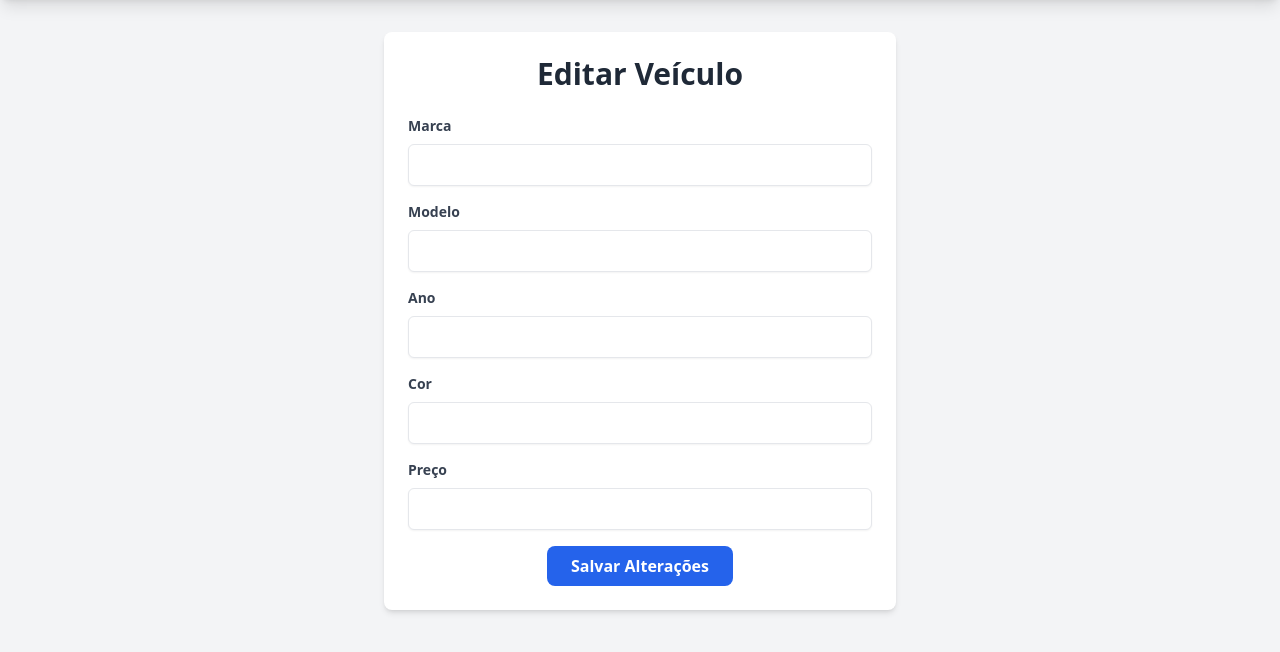
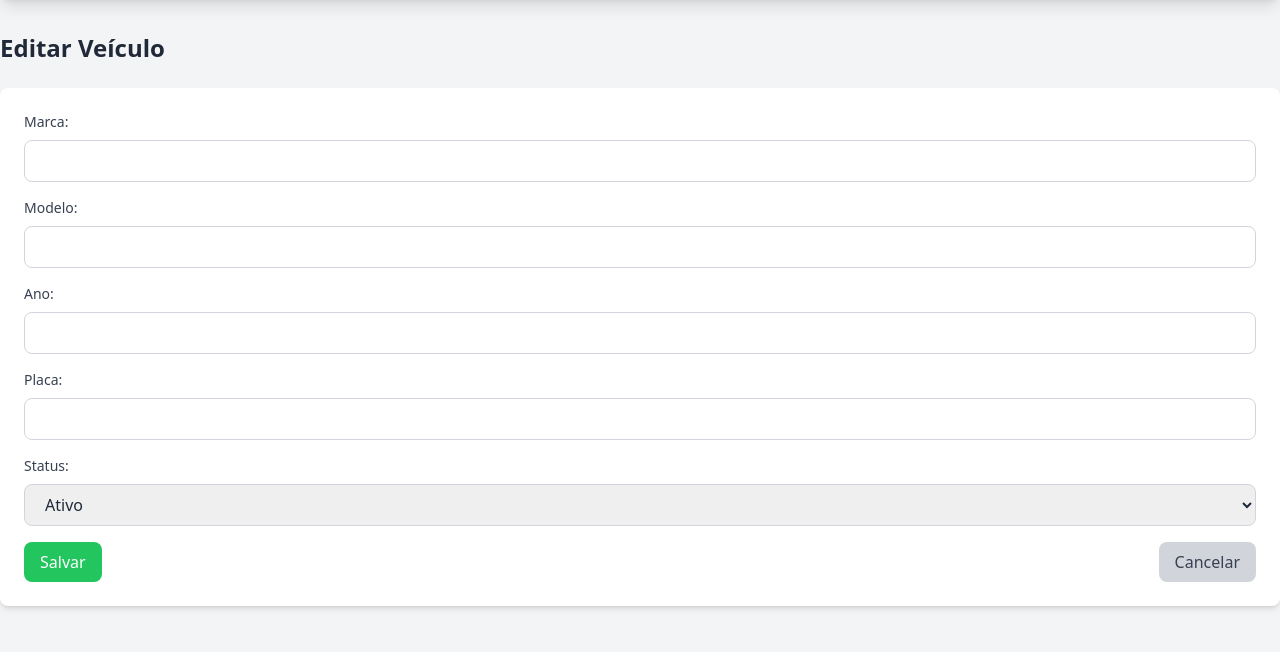
Before and after one commit to raulv329/KOMATSU-RAUL, a Flask app: page /veiculos/edit/1 in a window 1280 px wide. Shown: the part 72-724 px from the top of the page. Run offline with Flask 3, Linux system fonts and the light colour scheme; tables that the repository leaves empty hold one stand-in row (values such as "Sample post").

Commit message:
20241122 1935

```diff
--- a/Static/css/output.css
+++ b/Static/css/output.css
@@ -713,6 +713,10 @@ video {
   max-width: 32rem;
 }
 
+.max-w-2xl {
+  max-width: 42rem;
+}
+
 .table-auto {
   table-layout: auto;
 }
@@ -741,6 +745,10 @@ video {
 
 .items-center {
   align-items: center;
+}
+
+.justify-end {
+  justify-content: flex-end;
 }
 
 .justify-center {
@@ -921,6 +929,11 @@ video {
   background-color: rgb(37 99 235 / var(--tw-bg-opacity, 1));
 }
 
+.bg-gray-300 {
+  --tw-bg-opacity: 1;
+  background-color: rgb(209 213 219 / var(--tw-bg-opacity, 1));
+}
+
 .bg-opacity-40 {
   --tw-bg-opacity: 0.4;
 }
@@ -1027,6 +1040,10 @@ video {
 
 .p-8 {
   padding: 2rem;
+}
+
+.p-2 {
+  padding: 0.5rem;
 }
 
 .px-3 {
@@ -1294,6 +1311,11 @@ video {
   background-color: rgb(249 250 251 / var(--tw-bg-opacity, 1));
 }
 
+.hover\:bg-gray-400:hover {
+  --tw-bg-opacity: 1;
+  background-color: rgb(156 163 175 / var(--tw-bg-opacity, 1));
+}
+
 .hover\:text-blue-800:hover {
   --tw-text-opacity: 1;
   color: rgb(30 64 175 / var(--tw-text-opacity, 1));
@@ -1302,6 +1324,11 @@ video {
 .hover\:text-red-800:hover {
   --tw-text-opacity: 1;
   color: rgb(153 27 27 / var(--tw-text-opacity, 1));
+}
+
+.hover\:text-gray-800:hover {
+  --tw-text-opacity: 1;
+  color: rgb(31 41 55 / var(--tw-text-opacity, 1));
 }
 
 .hover\:underline:hover {
--- a/app.py
+++ b/app.py
@@ -105,6 +105,65 @@ def listar_clientes():
     clientes = cursor.fetchall()
     conn.close()
     return render_template('clientes.html', clientes=clientes)
+
+@app.route('/cliente_veiculos/create', methods=['GET', 'POST'])
+def criar_cliente_veiculo():
+    if request.method == 'POST':
+        cliente_id = request.form['cliente_id']
+        veiculo_id = request.form['veiculo_id']
+        status = request.form['status']
+        data_relacao = request.form['data_relacao']
+
+        # Conectar ao banco de dados
+        conn = get_db_connection()
+        cursor = conn.cursor()
+
+        # Inserir a nova associação no banco de dados
+        cursor.execute('''
+            INSERT INTO Cliente_Veiculos (ClienteId, VeiculoId, Status, DataRelacao)
+            VALUES (%s, %s, %s, %s)
+        ''', (cliente_id, veiculo_id, status, data_relacao))
+
+        # Confirmar e fechar a conexão
+        conn.commit()
+        conn.close()
+
+        # Redirecionar de volta para a página de listagem de associações
+        return redirect(url_for('listar_cliente_veiculos'))
+
+    # Caso o método seja GET, exibe o formulário para criar a associação
+    conn = get_db_connection()
+    cursor = conn.cursor()
+
+    # Recuperar clientes e veículos para preencher as opções no formulário
+    cursor.execute('SELECT id, nome FROM Clientes')
+    clientes = cursor.fetchall()
+
+    cursor.execute('SELECT id, marca, modelo FROM Veiculos')
+    veiculos = cursor.fetchall()
+
+    conn.close()
+
+    return render_template('create_cliente_veiculos.html', clientes=clientes, veiculos=veiculos)
+
+@app.route('/cliente_veiculos')
+def listar_cliente_veiculos():
+    conn = get_db_connection()
+    cursor = conn.cursor()
+
+    cursor.execute('''
+        SELECT cv.Id, c.Nome, v.Marca, v.Modelo, cv.Status, cv.DataRelacao
+        FROM Cliente_Veiculos cv
+        JOIN Clientes c ON cv.ClienteId = c.Id
+        JOIN Veiculos v ON cv.VeiculoId = v.Id
+    ''')
+
+    associacoes = cursor.fetchall()
+    conn.close()
+
+    return render_template('cliente_veiculos.html', Clientes_Veiculos=associacoes)
+
+
 
 @app.route('/clientes/create', methods=['GET', 'POST'])
 def criar_cliente():
@@ -242,57 +301,16 @@ def listar_associacoes():
     conn = get_db_connection()
     cursor = conn.cursor()
 
-    # Executando a consulta para pegar as associações de veículos
     cursor.execute('''
         SELECT cv.Id, c.Nome, v.Marca, v.Modelo, cv.Status, cv.DataRelacao
         FROM Cliente_Veiculos cv
         JOIN Clientes c ON cv.ClienteId = c.Id
         JOIN Veiculos v ON cv.VeiculoId = v.Id
     ''')
-
-    associacoes = cursor.fetchall()  # Obtendo os dados da consulta
+    associacoes = cursor.fetchall()
     conn.close()
 
-    # Passando os dados para o template (Clientes_Veiculos agora recebe associacoes)
     return render_template('cliente_veiculos.html', Clientes_Veiculos=associacoes)
-
-
-@app.route('/cliente_veiculos/create', methods=['GET', 'POST'])
-def criar_cliente_veiculo():
-    conn = get_db_connection()
-    cursor = conn.cursor()
-    if request.method == 'POST':
-        cliente_id = request.form['cliente_id']
-        veiculo_id = request.form['veiculo_id']
-        status = request.form['status']
-        cursor.execute("INSERT INTO Cliente_Veiculos (ClienteId, VeiculoId, Status) VALUES (%s, %s, %s)",
-                       (cliente_id, veiculo_id, status))
-        conn.commit()
-        conn.close()
-        flash("Associação de Cliente e Veículo criada com sucesso!")
-        return redirect(url_for('listar_associacoes'))
-
-    # Obter lista de clientes e veículos para o formulário
-    cursor.execute("SELECT Id, Nome FROM Clientes")
-    clientes = cursor.fetchall()
-    cursor.execute("SELECT Id, Marca, Modelo FROM Veiculos")
-    veiculos = cursor.fetchall()
-    conn.close()
-    return render_template('create_cliente_veiculos.html', clientes=clientes, veiculos=veiculos)
-
-@app.route('/cliente_veiculos/delete/<int:id>')
-def excluir_cliente_veiculo(id):
-    conn = get_db_connection()
-    cursor = conn.cursor()
-
-    # Executando a consulta para excluir a associação
-    cursor.execute('DELETE FROM Cliente_Veiculos WHERE Id = %s', (id,))
-    conn.commit()
-
-    conn.close()
-
-    # Redirecionando após a exclusão
-    return redirect(url_for('listar_associacoes'))
 
 
 # Importar dados
--- a/templates/edit_veiculo.html
+++ b/templates/edit_veiculo.html
@@ -1,52 +1,33 @@
 {% extends 'base.html' %}
-
 {% block content %}
-    <div class="max-w-lg mx-auto mt-8 p-6 bg-white rounded-lg shadow-md">
-        <h1 class="text-3xl font-semibold text-center text-gray-800 mb-6">Editar Veículo</h1>
-
-        <form method="POST">
-            <!-- Marca -->
+<h1 class="text-2xl font-bold mb-6">Editar Veículo</h1>
+<form method="post" class="bg-white shadow-md rounded-lg p-6">
     <div class="mb-4">
-                <label for="marca" class="block text-gray-700 text-sm font-semibold mb-2">Marca</label>
-                <input type="text" id="marca" name="marca" value="{{ veiculo['Marca'] }}"
-                       class="w-full px-4 py-2 border rounded-md shadow-sm focus:outline-none focus:ring-2 focus:ring-blue-400" required>
+        <label for="marca" class="block text-gray-700 text-sm font-medium mb-2">Marca:</label>
+        <input type="text" name="marca" id="marca" class="w-full px-4 py-2 border border-gray-300 rounded-lg focus:outline-none focus:ring-2 focus:ring-blue-400" value="{{ veiculo.Marca }}" required>
     </div>
-
-            <!-- Modelo -->
     <div class="mb-4">
-                <label for="modelo" class="block text-gray-700 text-sm font-semibold mb-2">Modelo</label>
-                <input type="text" id="modelo" name="modelo" value="{{ veiculo['Modelo'] }}"
-                       class="w-full px-4 py-2 border rounded-md shadow-sm focus:outline-none focus:ring-2 focus:ring-blue-400" required>
+        <label for="modelo" class="block text-gray-700 text-sm font-medium mb-2">Modelo:</label>
+        <input type="text" name="modelo" id="modelo" class="w-full px-4 py-2 border border-gray-300 rounded-lg focus:outline-none focus:ring-2 focus:ring-blue-400" value="{{ veiculo.Modelo }}" required>
     </div>
-
-            <!-- Ano -->
     <div class="mb-4">
-                <label for="ano" class="block text-gray-700 text-sm font-semibold mb-2">Ano</label>
-                <input type="number" id="ano" name="ano" value="{{ veiculo['Ano'] }}"
-                       class="w-full px-4 py-2 border rounded-md shadow-sm focus:outline-none focus:ring-2 focus:ring-blue-400" required>
+        <label for="ano" class="block text-gray-700 text-sm font-medium mb-2">Ano:</label>
+        <input type="text" name="ano" id="ano" class="w-full px-4 py-2 border border-gray-300 rounded-lg focus:outline-none focus:ring-2 focus:ring-blue-400" value="{{ veiculo.Ano }}" required>
     </div>
-
-            <!-- Cor -->
     <div class="mb-4">
-                <label for="cor" class="block text-gray-700 text-sm font-semibold mb-2">Cor</label>
-                <input type="text" id="cor" name="cor" value="{{ veiculo['Cor'] }}"
-                       class="w-full px-4 py-2 border rounded-md shadow-sm focus:outline-none focus:ring-2 focus:ring-blue-400">
+        <label for="placa" class="block text-gray-700 text-sm font-medium mb-2">Placa:</label>
+        <input type="text" name="placa" id="placa" class="w-full px-4 py-2 border border-gray-300 rounded-lg focus:outline-none focus:ring-2 focus:ring-blue-400" value="{{ veiculo.Placa }}" required>
     </div>
-
-            <!-- Preço -->
     <div class="mb-4">
-                <label for="preco" class="block text-gray-700 text-sm font-semibold mb-2">Preço</label>
-                <input type="number" id="preco" name="preco" value="{{ veiculo['Preco'] }}"
-                       class="w-full px-4 py-2 border rounded-md shadow-sm focus:outline-none focus:ring-2 focus:ring-blue-400" required>
+        <label for="status" class="block text-gray-700 text-sm font-medium mb-2">Status:</label>
+        <select name="status" id="status" class="w-full px-4 py-2 border border-gray-300 rounded-lg focus:outline-none focus:ring-2 focus:ring-blue-400">
+            <option value="Ativo" {% if veiculo.Status == 'Ativo' %}selected{% endif %}>Ativo</option>
+            <option value="Inativo" {% if veiculo.Status == 'Inativo' %}selected{% endif %}>Inativo</option>
+        </select>
     </div>
-
-            <!-- Botão de Submissão -->
-            <div class="flex justify-center">
-                <button type="submit"
-                        class="px-6 py-2 bg-blue-600 text-white font-semibold rounded-lg hover:bg-blue-700 transition-all duration-300 focus:outline-none focus:ring-2 focus:ring-blue-500">
-                    Salvar Alterações
-                </button>
+    <div class="flex items-center justify-between">
+        <button type="submit" class="bg-green-500 text-white font-medium py-2 px-4 rounded-lg hover:bg-green-600 transition duration-300">Salvar</button>
+        <a href="/veiculos" class="bg-gray-300 text-gray-700 font-medium py-2 px-4 rounded-lg hover:bg-gray-400 transition duration-300">Cancelar</a>
     </div>
 </form>
-    </div>
 {% endblock %}
```
Also changed, not shown: templates/associacoes.html (+40 -18 lines), templates/edit_cliente.html (+21 -19 lines). Lines whose indentation alone changed are shown as unchanged.
